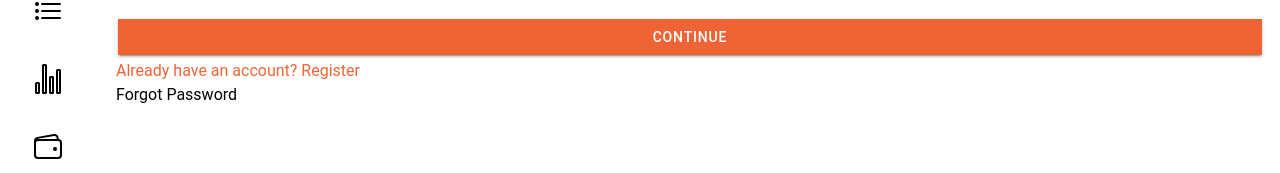
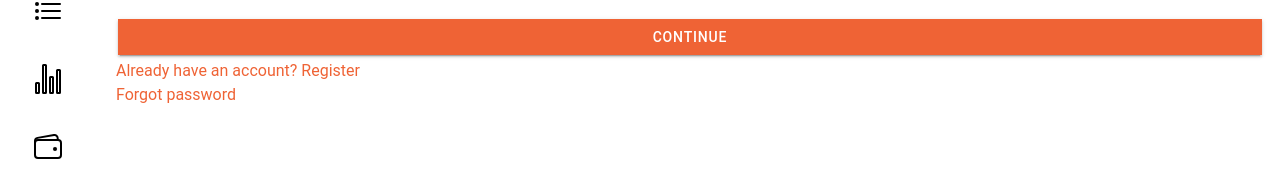
Before and after one commit to sirgil-org/simple-pos, a React (Vite) app: page /login in a window 1280 px wide. Shown: the part 161-334 px from the top of the page. Built offline with nearby package versions, Linux system fonts and the light colour scheme; no server answers; what chartjs-plugin-zoom would draw is missing.

Commit message:
Enable auto redicted after user logs in

```diff
--- a/src/components/router/router.tsx
+++ b/src/components/router/router.tsx
@@ -31,7 +31,7 @@ const Routes = () => {
         <Route exact path="/login" component={LoginPage} />
         <Route exact path="/reset-password" component={ResetPasswordPage} />
         <Route exact path="/">
-          <Redirect to="/tabs/orders" />
+          <Redirect to="/tabs" />
         </Route>
       </IonRouterOutlet>
     </IonReactRouter>
--- a/src/pages/login/index.tsx
+++ b/src/pages/login/index.tsx
@@ -12,7 +12,6 @@ import {
 } from "@ionic/react";
 import { useForm } from "react-hook-form";
 import { supabase } from "../../supabase_client";
-import { useState } from "react";
 
 export default function LoginPage() {
   const [showLoading, hideLoading] = useIonLoading();
@@ -36,7 +35,7 @@ export default function LoginPage() {
         duration: 1500,
       });
     } else {
-      router.push("/register", "root", "replace");
+      router.push("/tabs", "root", "replace");
     }
 
     await hideLoading();
@@ -88,16 +87,9 @@ export default function LoginPage() {
           </IonRouterLink>
         </div>
         <div>
-          {/* <IonRouterLink href={"/reset-password"}>
+          <IonRouterLink href={"/reset-password"}>
             Forgot password
-          </IonRouterLink> */}
-          <div
-            onClick={() => {
-              router.push("/register", "root", "replace");
-            }}
-          >
-            Forgot Password
-          </div>
+          </IonRouterLink>
         </div>
       </IonContent>
     </IonPage>
```
